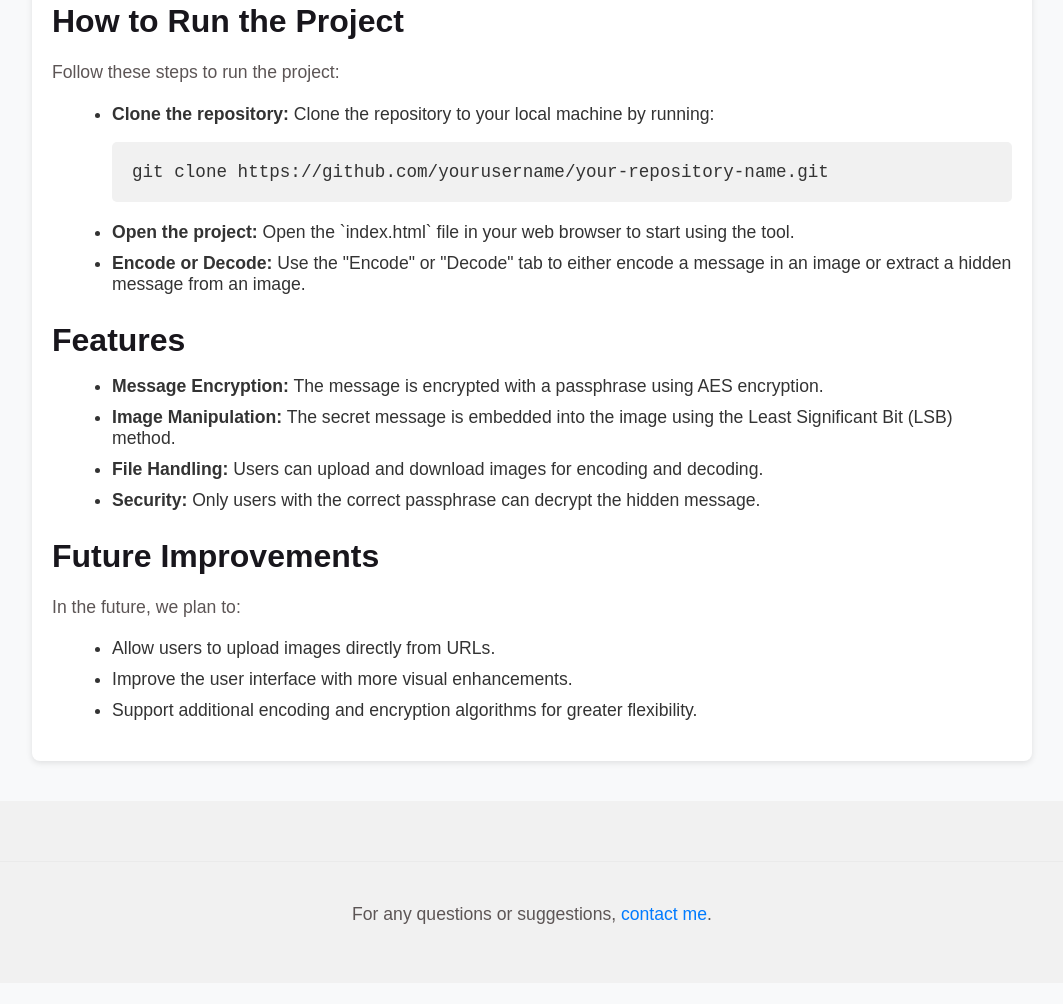
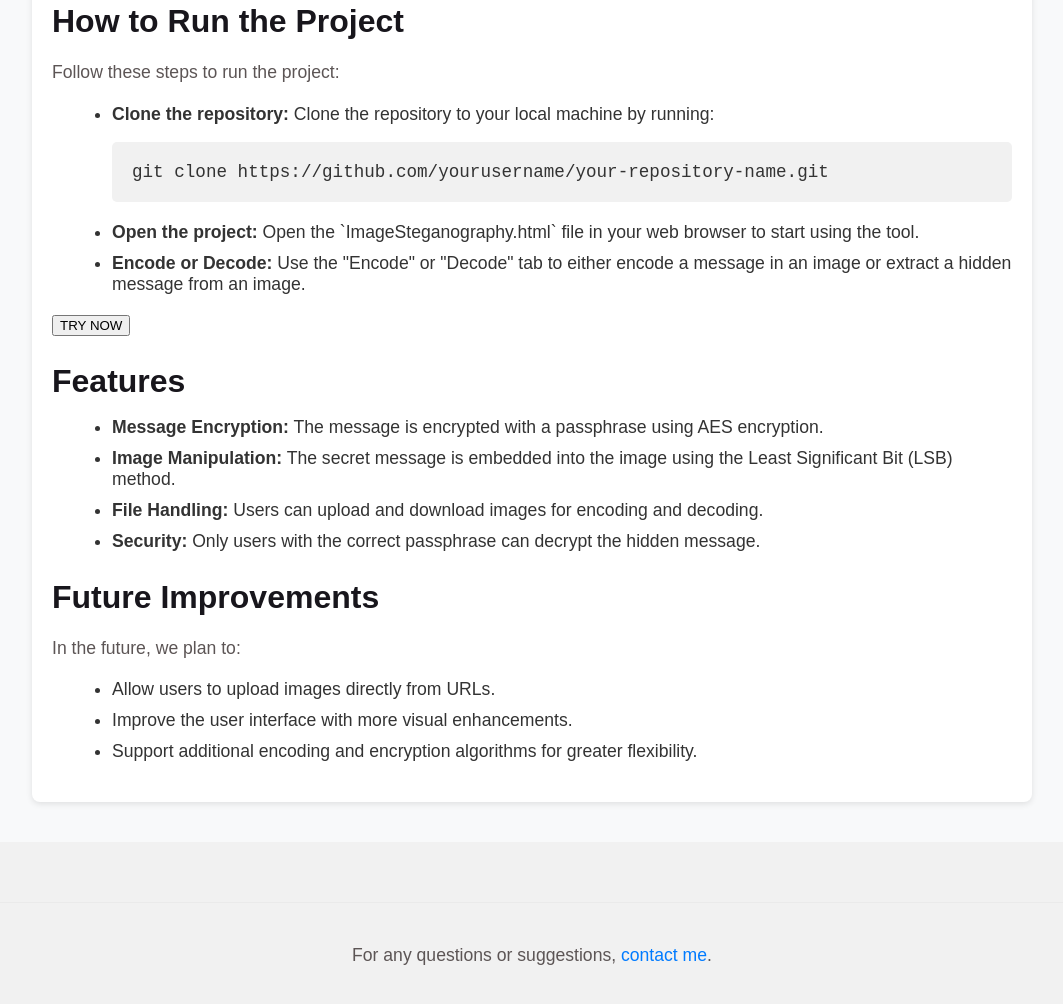
Before and after one commit to prudhvinathreddy/Image-Steganography, a plain HTML site: page index.html in a window 1280 px wide. Shown: the part 715-1719 px from the top of the page, without its empty margins (108-1171 px from the left). Before the commit the page ends 1698 px from the top, so only its background shows below. Drawn offline with Linux system fonts and the light colour scheme.

Commit message:
Update index.html

```diff
--- a/index.html
+++ b/index.html
@@ -144,9 +144,10 @@
             <ul class="steps">
                 <li><strong>Clone the repository:</strong> Clone the repository to your local machine by running:</li>
                 <pre>git clone https://github.com/yourusername/your-repository-name.git</pre>
-                <li><strong>Open the project:</strong> Open the `index.html` file in your web browser to start using the tool.</li>
+                <li><strong>Open the project:</strong> Open the `ImageSteganography.html` file in your web browser to start using the tool.</li>
                 <li><strong>Encode or Decode:</strong> Use the "Encode" or "Decode" tab to either encode a message in an image or extract a hidden message from an image.</li>
             </ul>
+            <a href="ImageSteganography.html" target=_blank><button>TRY NOW</button></a>
         </section>
 
         <section>
```
